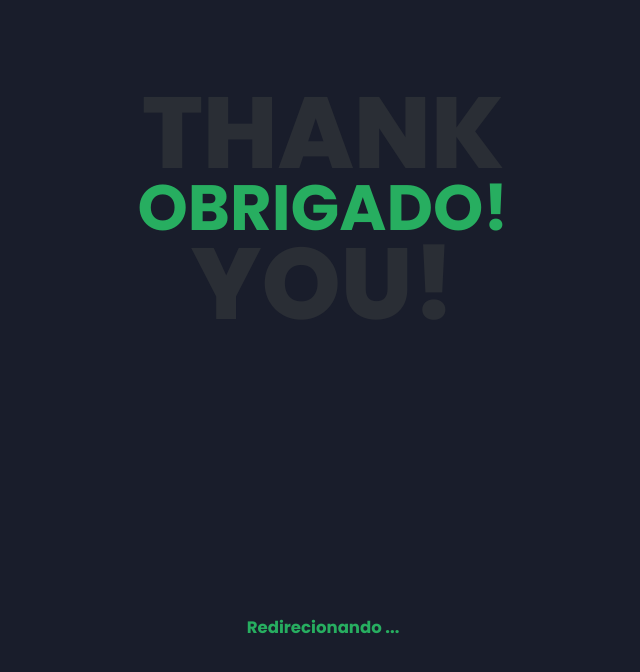
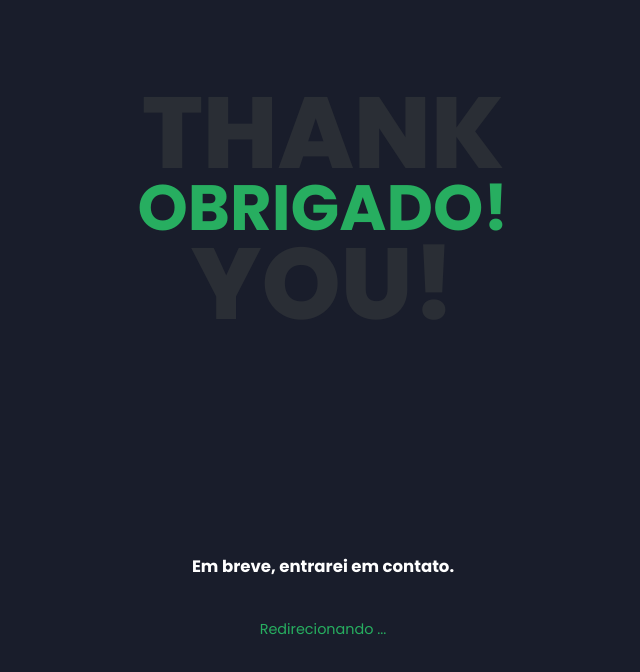
Before and after one commit to Rafa-Ol-Dev/thankYou, a plain HTML site: page index.html in a window 1280 px wide. Shown: the whole page, without its empty margins (317-957 px from the left). Drawn offline with Linux system fonts and the light colour scheme.

Commit message:
Update redirect

```diff
--- a/index.html
+++ b/index.html
@@ -28,7 +28,8 @@
         <h2><span>Obrigado!</span><span class="bg-text">Thank You!</span></h2>
       </div>
       <div class="redirect">
-        <h1 class="text" id="text-color">Redirecionando ...</h1>
+        <h1 class="text">Em breve, entrarei em contato.</h1>
+        <p class="text p">Redirecionando ...</p>
       </div>
     </section>
   </main>
--- a/obrigado.css
+++ b/obrigado.css
@@ -85,6 +85,13 @@ body {
 .text {
   font-family: inherit;
   font-size: inherit;
+  color: var(--color-white);
+}
+
+.p {
+  font-size: 0.9rem;
+  margin-top: 2.5rem;
+  text-align: center;
   color: var(--color-secondary);
 }
 
```
